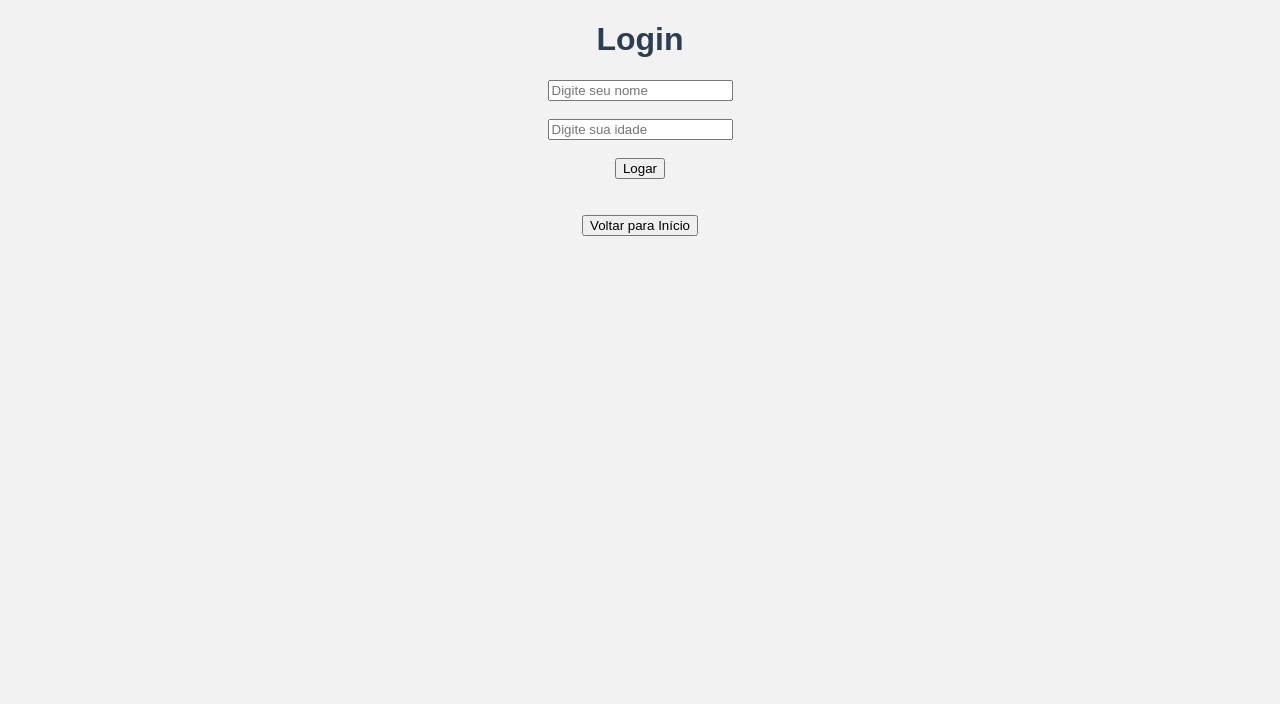
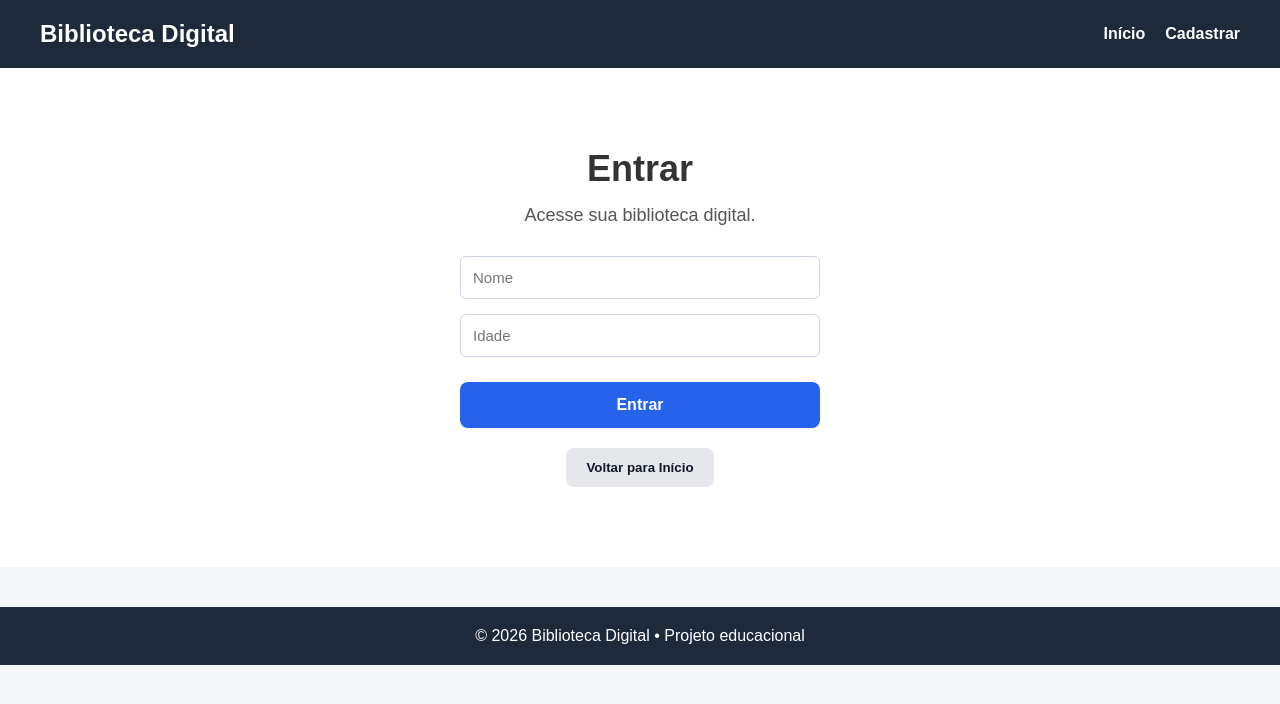
Before and after one commit to Yan-Gralha/Cadastro-com-Flask, a Flask app: page /login in a window 1280 px wide. Shown: the top 704 px of the page. Run offline with Flask 3, Linux system fonts and the light colour scheme.

Commit message:
Adição do FrontEnd

```diff
--- a/static/style.css
+++ b/static/style.css
@@ -1,9 +1,135 @@
-body {
-    background-color: #f2f2f2;
-    font-family: Arial;
-    text-align: center;
+* {
+    margin: 0;
+    padding: 0;
+    box-sizing: border-box;
+    font-family: Arial, Helvetica, sans-serif;
 }
 
-h1 {
-    color: #2c3e50;
+body {
+    background-color: #f4f6f8;
+    color: #333;
 }
+
+header {
+    background-color: #1e293b;
+    color: white;
+    padding: 20px 40px;
+    display: flex;
+    justify-content: space-between;
+    align-items: center;
+}
+
+header h1 {
+    font-size: 24px;
+}
+
+nav {
+    display: flex;
+    align-items: center;
+    gap: 20px;
+}
+
+nav a {
+    color: white;
+    text-decoration: none;
+    font-weight: bold;
+}
+
+nav .btn {
+    padding: 10px 18px;
+    border-radius: 6px;
+    background-color: #2563eb;
+}
+
+nav .btn:hover {
+    opacity: 0.9;
+}
+
+.hero {
+    text-align: center;
+    padding: 80px 20px;
+    background-color: white;
+}
+
+.hero h2 {
+    font-size: 36px;
+    margin-bottom: 20px;
+}
+
+.hero p {
+    font-size: 18px;
+    margin-bottom: 30px;
+    color: #555;
+}
+
+.actions {
+    display: flex;
+    justify-content: center;
+    gap: 20px;
+}
+
+.actions form {
+    display: inline-block;
+}
+
+.actions button {
+    padding: 14px 26px;
+    border-radius: 8px;
+    border: none;
+    font-size: 16px;
+    font-weight: bold;
+    cursor: pointer;
+    transition: all 0.3s ease;
+}
+
+.actions form:first-child button {
+    background-color: #2563eb;
+    color: white;
+}
+
+.actions form:last-child button {
+    background-color: #e5e7eb;
+    color: #111827;
+}
+
+.actions button:hover {
+    transform: translateY(-2px);
+    opacity: 0.9;
+}
+
+.actions button:active {
+    transform: translateY(0);
+}
+
+.features {
+    display: flex;
+    justify-content: center;
+    gap: 30px;
+    padding: 60px 20px;
+    flex-wrap: wrap;
+}
+
+.feature {
+    background-color: white;
+    padding: 30px;
+    border-radius: 12px;
+    width: 260px;
+    text-align: center;
+    box-shadow: 0 4px 10px rgba(0, 0, 0, 0.05);
+}
+
+.feature h3 {
+    margin-bottom: 15px;
+}
+
+.feature p {
+    color: #555;
+}
+
+footer {
+    background-color: #1e293b;
+    color: white;
+    text-align: center;
+    padding: 20px;
+    margin-top: 40px;
+}
--- /dev/null
+++ b/static/style_login.css
@@ -0,0 +1,113 @@
+* {
+    margin: 0;
+    padding: 0;
+    box-sizing: border-box;
+    font-family: Arial, Helvetica, sans-serif;
+}
+
+body {
+    background-color: #f4f6f8;
+    color: #333;
+}
+
+header {
+    background-color: #1e293b;
+    color: white;
+    padding: 20px 40px;
+    display: flex;
+    justify-content: space-between;
+    align-items: center;
+}
+
+header h1 {
+    font-size: 24px;
+}
+
+nav {
+    display: flex;
+    gap: 20px;
+}
+
+nav a {
+    color: white;
+    text-decoration: none;
+    font-weight: bold;
+}
+
+.hero {
+    background-color: white;
+    text-align: center;
+    padding: 80px 20px;
+}
+
+.hero h2 {
+    font-size: 36px;
+    margin-bottom: 15px;
+}
+
+.hero p {
+    font-size: 18px;
+    margin-bottom: 30px;
+    color: #555;
+}
+
+.form-box {
+    max-width: 360px;
+    margin: 0 auto 20px;
+    display: flex;
+    flex-direction: column;
+    gap: 15px;
+}
+
+.form-box input {
+    padding: 12px;
+    border-radius: 6px;
+    border: 1px solid #cbd5e1;
+    font-size: 15px;
+}
+
+.form-box input:focus {
+    outline: none;
+    border-color: #2563eb;
+}
+
+.form-box button {
+    margin-top: 10px;
+    padding: 14px;
+    border-radius: 8px;
+    border: none;
+    background-color: #2563eb;
+    color: white;
+    font-size: 16px;
+    font-weight: bold;
+    cursor: pointer;
+    transition: 0.3s;
+}
+
+.form-box button:hover {
+    opacity: 0.9;
+}
+
+.secondary-btn {
+    padding: 12px 20px;
+    border-radius: 8px;
+    border: none;
+    background-color: #e5e7eb;
+    color: #111827;
+    font-weight: bold;
+    cursor: pointer;
+}
+
+.error-msg {
+    margin-top: 15px;
+    color: #dc2626;
+    font-weight: bold;
+}
+
+footer {
+    background-color: #1e293b;
+    color: white;
+    text-align: center;
+    padding: 20px;
+    margin-top: 40px;
+}
--- a/templates/login.html
+++ b/templates/login.html
@@ -2,27 +2,41 @@
 <html lang="pt-br">
 <head>
     <meta charset="UTF-8">
-    <title>Meu site</title>
-    <link rel="stylesheet" href="{{ url_for('static', filename='style.css') }}">
+    <title>Login | Biblioteca Digital</title>
+    <link rel="stylesheet" href="{{ url_for('static', filename='style_login.css') }}">
 </head>
 <body>
-    <h1>Login</h1>
 
-    <form method="POST">
-        <input type="text" name="nome" placeholder="Digite seu nome" >
-        <br>
-        <br>
-        <input type="number" name="idade" placeholder="Digite sua idade">
-        <br>
-        <br>
-        <button type="submit">Logar</button>
+<header>
+    <h1>Biblioteca Digital</h1>
+    <nav>
+        <a href="{{ url_for('index') }}">Início</a>
+        <a href="{{ url_for('register') }}">Cadastrar</a>
+    </nav>
+</header>
+
+<section class="hero">
+    <h2>Entrar</h2>
+    <p>Acesse sua biblioteca digital.</p>
+
+    <form method="POST" class="form-box">
+        <input type="text" name="nome" placeholder="Nome" required>
+        <input type="number" name="idade" placeholder="Idade" required>
+        <button type="submit">Entrar</button>
     </form>
-    <br><br>
+
+    {% if erro %}
+    <p class="error-msg">{{ erro }}</p>
+    {% endif %}
+
     <form action="{{ url_for('index') }}" method="get">
-        <button type="submit">Voltar para Início</button>
+        <button class="secondary-btn" type="submit">Voltar para Início</button>
     </form>
-    <p style="color: red;">
-    {{ erro }}
-    </p>
+</section>
+
+<footer>
+    <p>© 2026 Biblioteca Digital • Projeto educacional</p>
+</footer>
+
 </body>
 </html>
```
Also changed, not shown: static/style_register.css (added, +107 -0 lines), templates/index.html (+42 -9 lines), templates/register.html (+26 -13 lines), users.json (+2 -7 lines).
